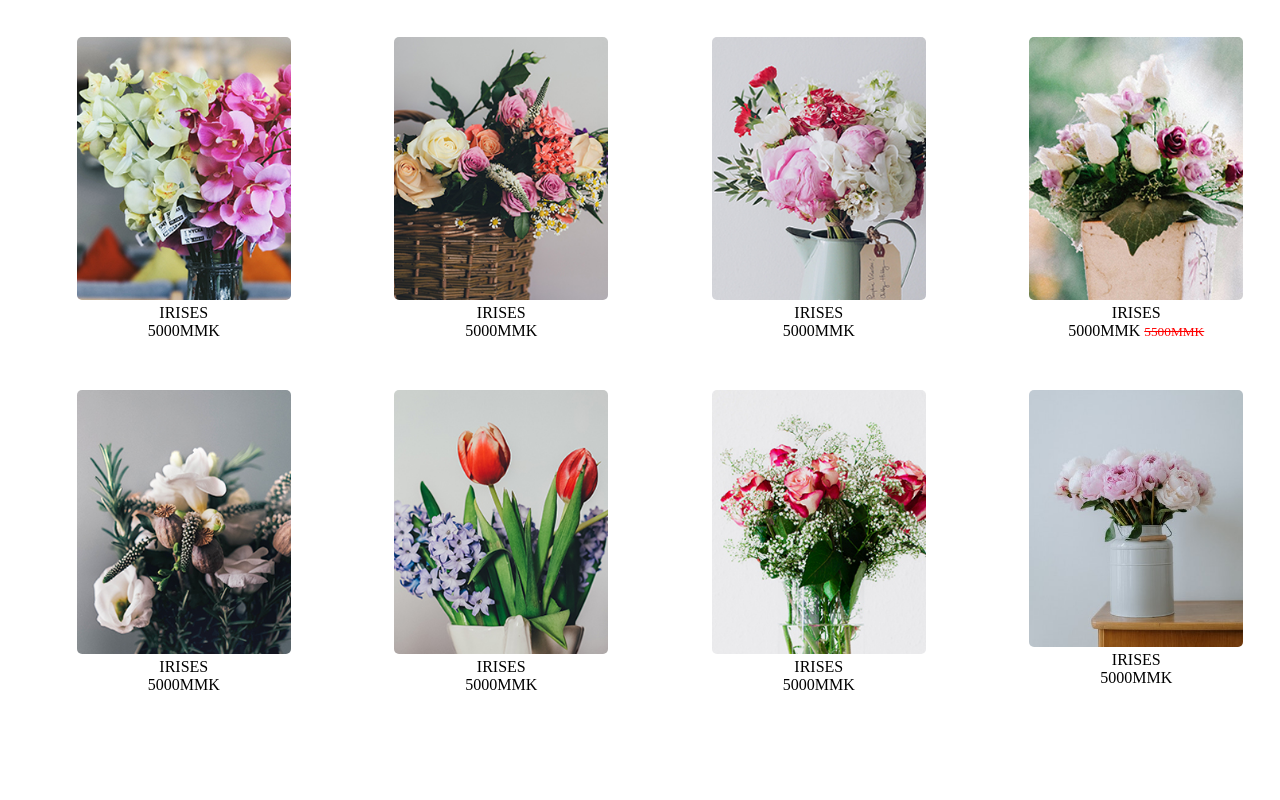
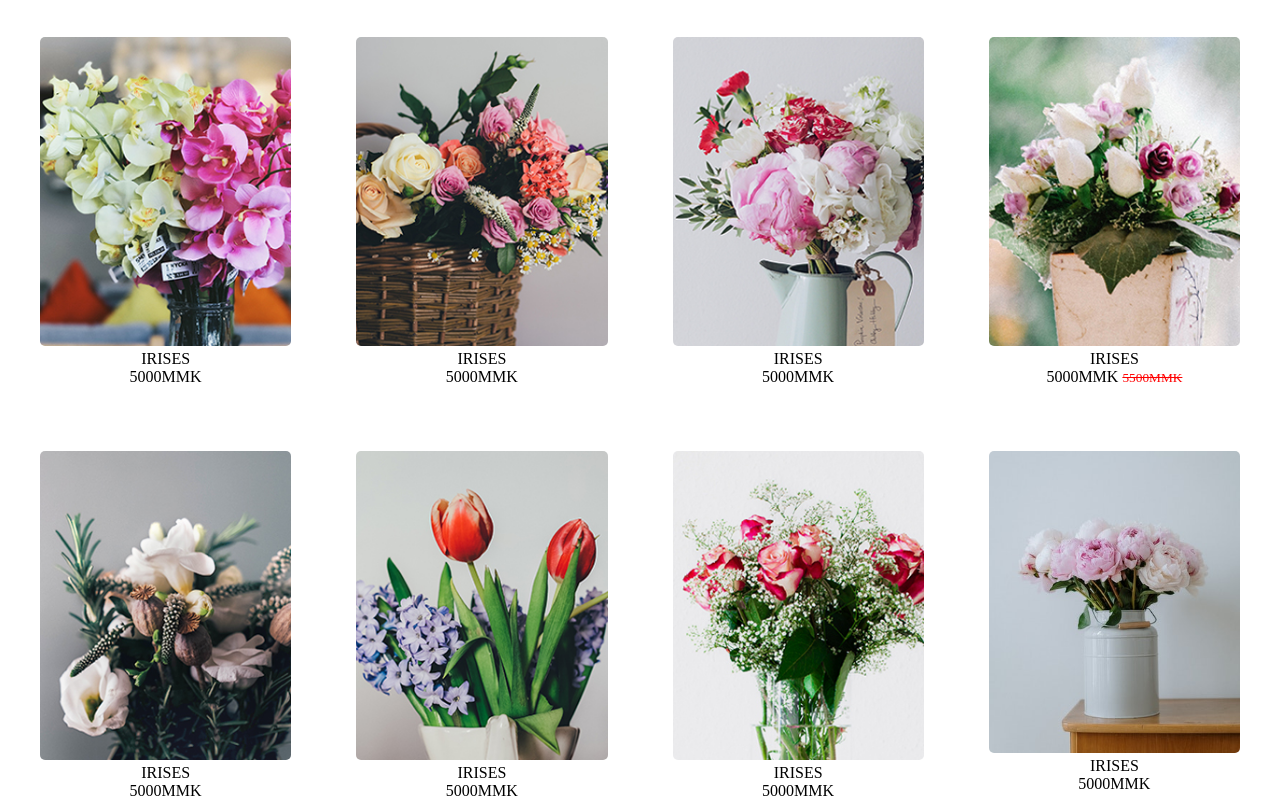
Before and after one commit to ppthaw/ppthaw.github.io, a plain HTML site: page assign1/FloralShop/index.html in a window 1280 px wide. Shown: the part 686-1486 px from the top of the page. Before the commit the page ends 1380 px from the top, so only its background shows below. Drawn offline with Linux system fonts and the light colour scheme.

Commit message:
index.html

```diff
--- a/assign1/FloralShop/style.css
+++ b/assign1/FloralShop/style.css
@@ -83,14 +83,14 @@
     display: grid;
     grid-template-columns: auto auto auto auto ;
     margin-top: 40px;
-    margin-left: 50px;
-    margin-right: 10px;
+    margin-left: 40px;
+    margin-right: 40px;
     text-align: center;
-    grid-gap: 50px;
+    grid-gap: 65px;
 }
 .product_img{
     border-radius: 5px;
-    width: 80%;
+    width: 100%;
 }
 .red{
     color: red;
```
